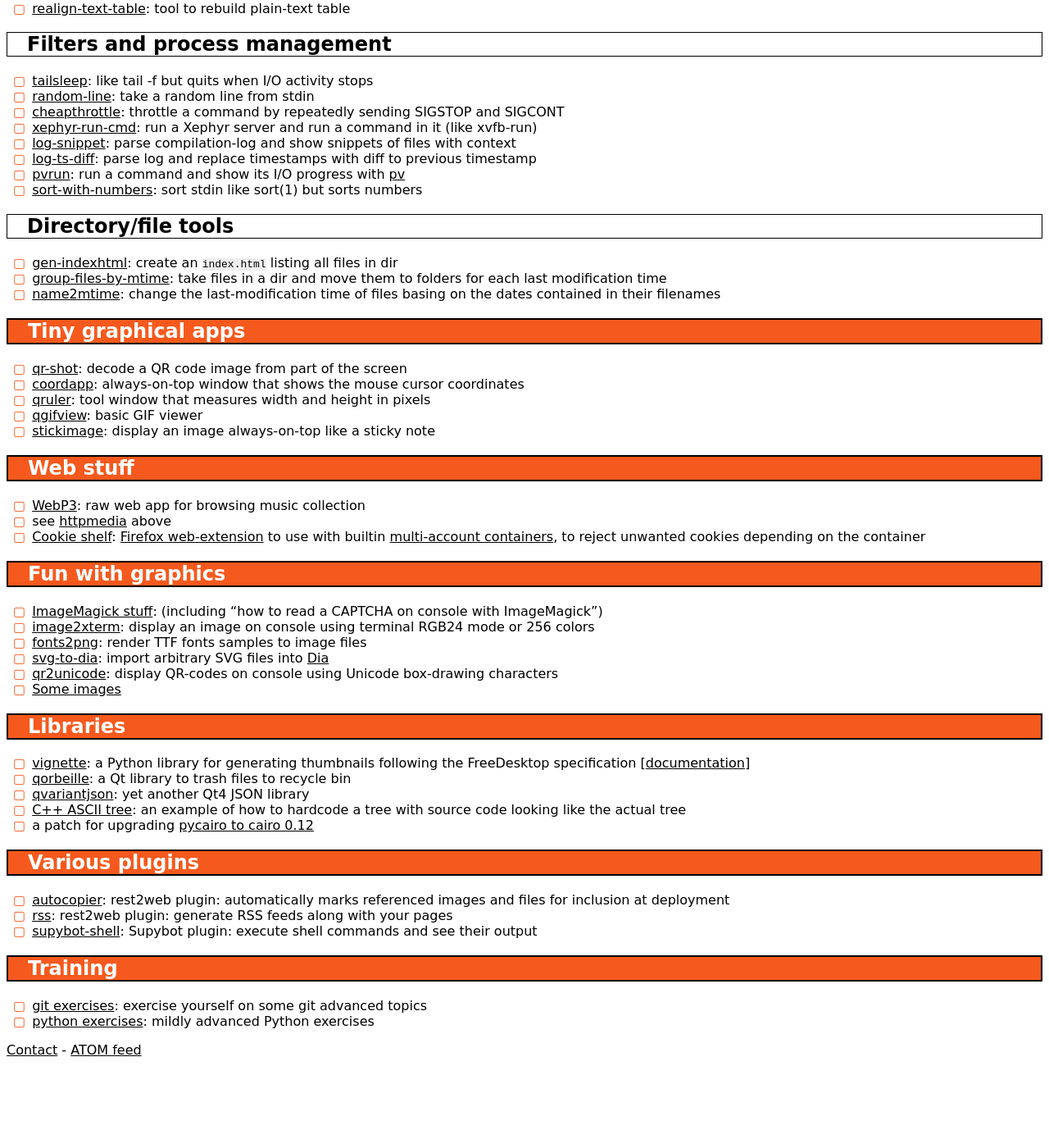
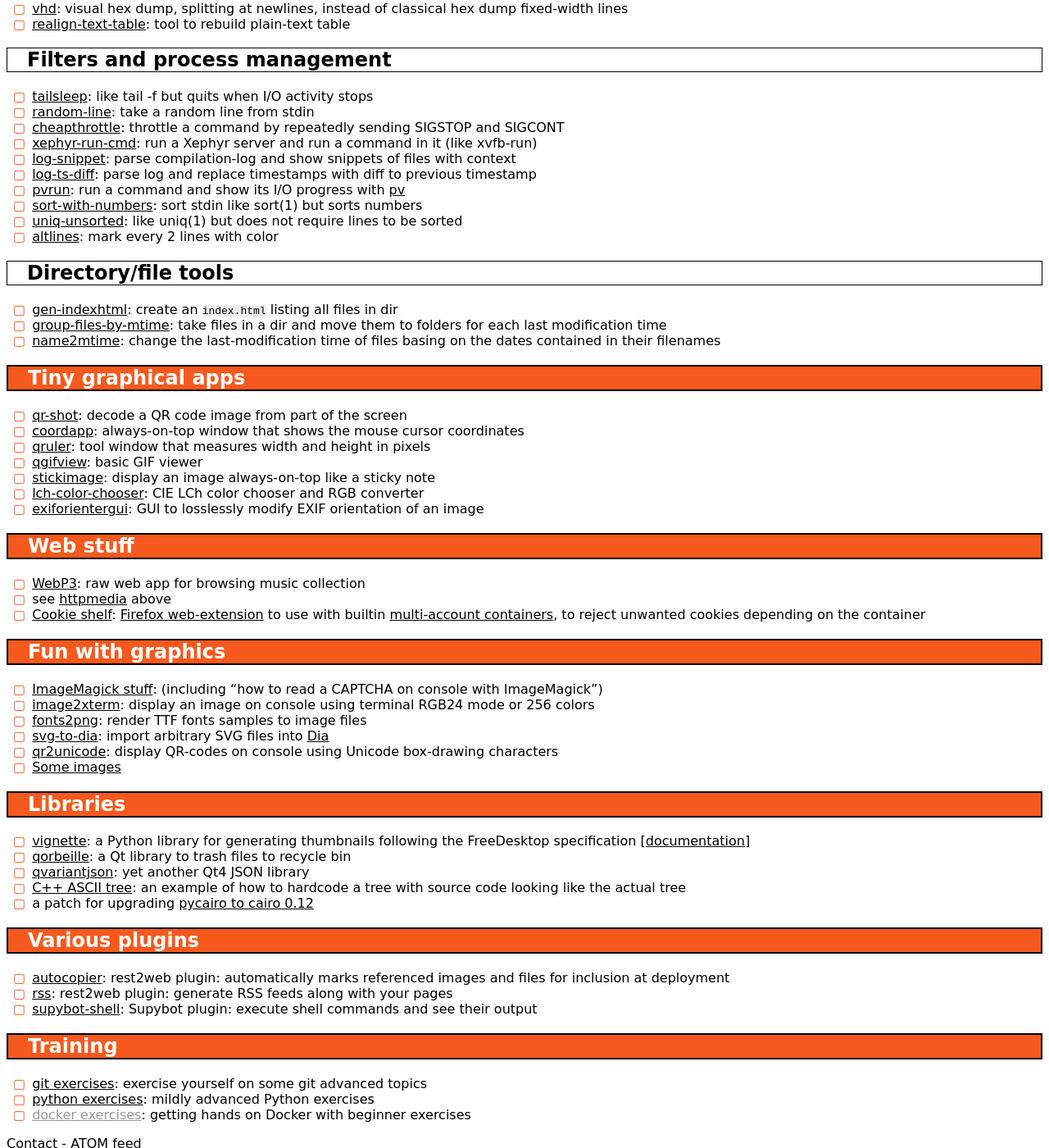
Before and after one commit to hydrargyrum/hydrargyrum.github.io, a Jekyll site: the page built from index-progs.md, in a window 1280 px wide and 1400 px high, scrolled down 1244 px. Shown: the whole window at 82% size. Built offline with Jekyll 4.4.1, drawn with Linux system fonts in a browser that asks for light colours; before the commit the page ends 2542 px from its top, so only the background shows below that; some of the changed text lies outside the part shown.

Commit message:
index-progs: add a few more apps

```diff
--- a/index-progs.md
+++ b/index-progs.md
@@ -13,6 +13,7 @@ Most of the site and programs from the site are licensed under the [WTFPLv2 lice
 - [Lierre](https://gitlab.com/hydrargyrum/lierre): tag-based mail client (leveraging [notmuch](https://notmuchmail.org/)), with plugins, alpha version
 - [Epistolaire](epistolaire): Android app to backup SMSes *and* MMSes to JSON
 - [KelpMark](https://gitlab.com/hydrargyrum/kelpmark): GUI for watermarking images or PDFs
+
 
 # Command-line tools #
 
@@ -78,6 +80,8 @@ Most of the site and programs from the site are licensed under the [WTFPLv2 lice
 - [log-ts-diff](https://gitlab.com/hydrargyrum/attic/-/tree/master/log-ts-diff): parse log and replace timestamps with diff to previous timestamp
 - [pvrun](https://gitlab.com/hydrargyrum/attic/-/tree/master/pvrun): run a command and show its I/O progress with [pv](http://www.ivarch.com/programs/pv.shtml)
 - [sort-with-numbers](https://gitlab.com/hydrargyrum/attic/-/tree/master/sort-with-numbers): sort stdin like sort(1) but sorts numbers
+- [uniq-unsorted](https://gitlab.com/hydrargyrum/attic/-/tree/master/uniq-unsorted): like uniq(1) but does not require lines to be sorted
+- [altlines](https://gitlab.com/hydrargyrum/attic/-/tree/master/altlines): mark every 2 lines with color
 
 
 ## Directory/file tools ##
@@ -94,6 +98,8 @@ Most of the site and programs from the site are licensed under the [WTFPLv2 lice
 - [qruler](qruler): tool window that measures width and height in pixels
 - [qgifview](https://gitlab.com/hydrargyrum/attic/-/tree/master/qgifview): basic GIF viewer
 - [stickimage](stickimage): display an image always-on-top like a sticky note
+- [lch-color-chooser](https://gitlab.com/hydrargyrum/lch-color-chooser): CIE LCh color chooser and RGB converter
+- [exiforientergui](https://gitlab.com/hydrargyrum/attic/-/tree/master/exiforientergui): GUI to losslessly modify EXIF orientation of an image
 
 
 # Web stuff
@@ -132,3 +138,4 @@ Most of the site and programs from the site are licensed under the [WTFPLv2 lice
 
 - [git exercises](https://framagit.org/git-exercises/index): exercise yourself on some git advanced topics
 - [python exercises](https://gitlab.com/hydrargyrum/python-exercises): mildly advanced Python exercises
+- [docker exercises](): getting hands on Docker with beginner exercises
```
Also changed, not shown: other parts of index-progs.md (+2 -1 lines).
